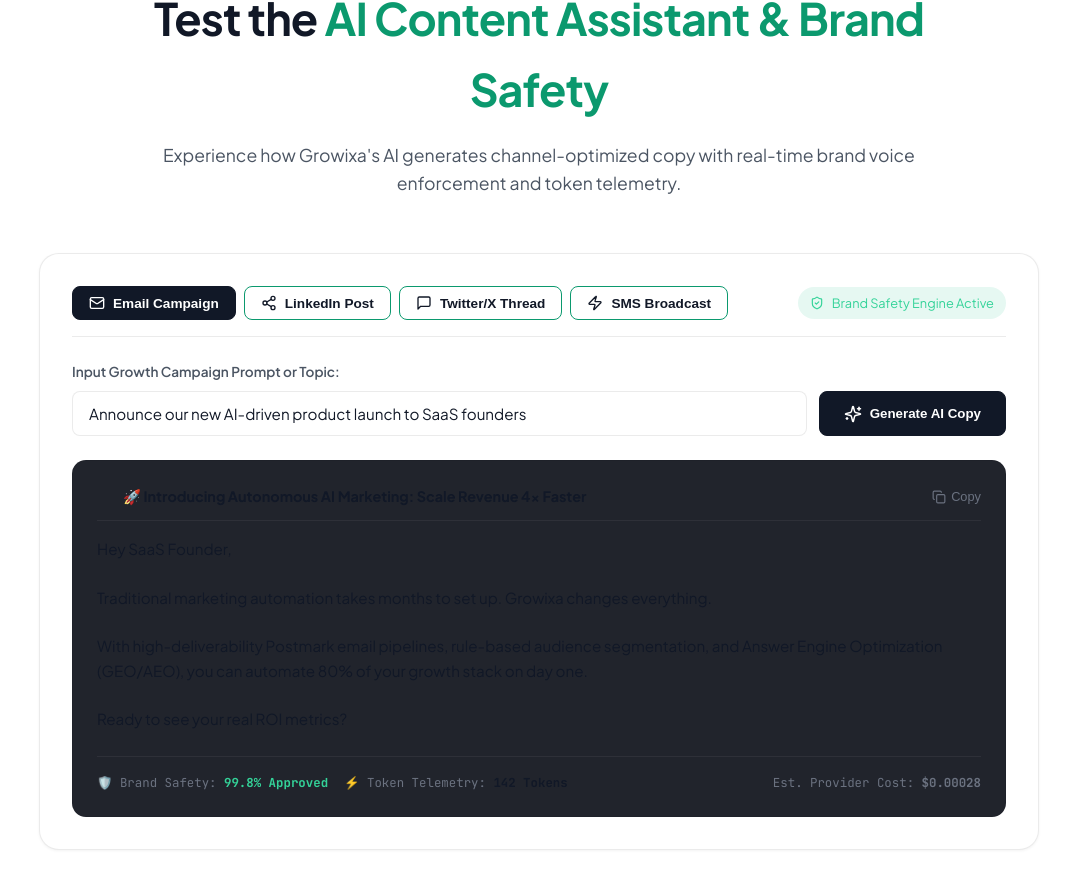
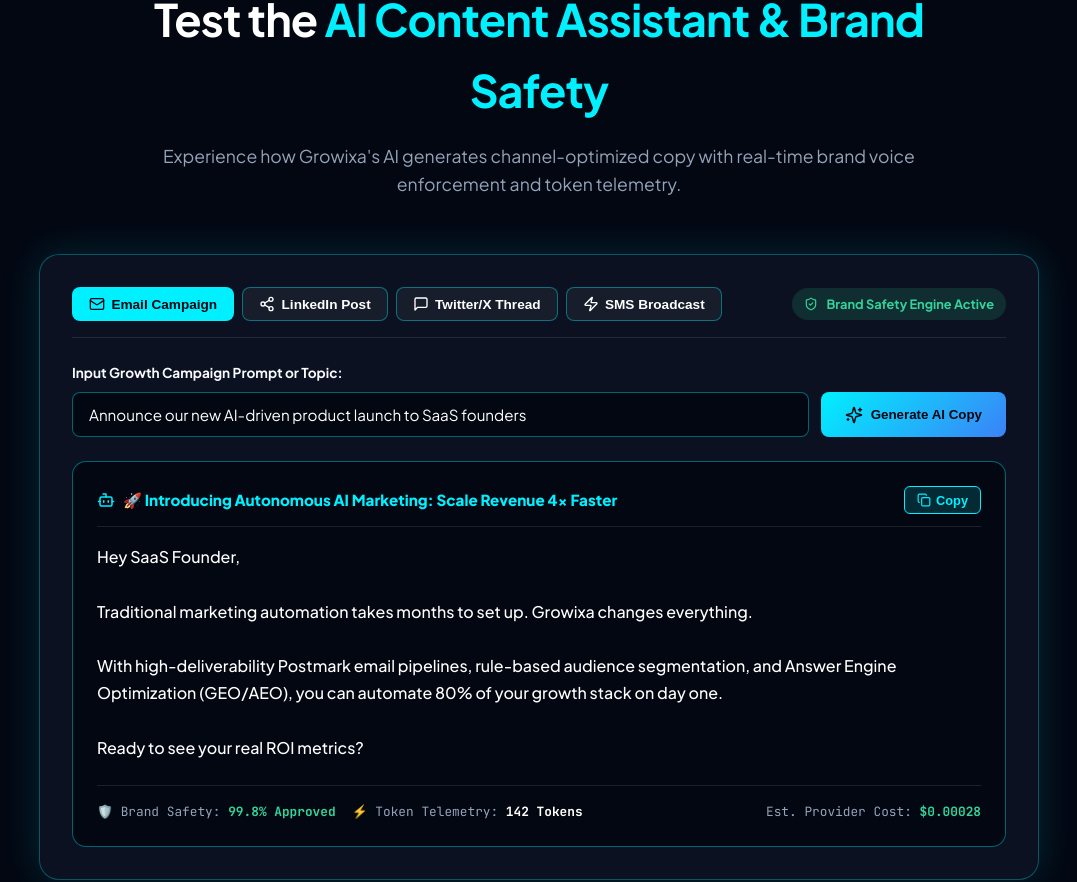
Before and after one commit to Itssushmasharma/demo_growixa, a React (Vite) app: page / in a window 1280 px wide. Shown: the part 4421-5303 px from the top of the page, without its empty margins (101-1178 px from the left). Built offline with nearby package versions, Linux system fonts and the light colour scheme.

Commit message:
style: Change AI simulator content text to 100% crisp white (#FFFFFF)

```diff
--- a/src/components/AISimulator.jsx
+++ b/src/components/AISimulator.jsx
@@ -74,64 +74,108 @@
   };
 
   return (
-    <section id="ai-composer" style={{ padding: '6rem 0' }}>
+    <section id="ai-composer" style={{ padding: '6rem 0', background: '#030712', borderTop: '1px solid rgba(255, 255, 255, 0.1)', borderBottom: '1px solid rgba(255, 255, 255, 0.1)' }}>
       <div className="container">
         {/* Header */}
         <div style={{ textAlign: 'center', maxWidth: '800px', margin: '0 auto 3.5rem auto' }}>
-          <span style={{ fontSize: '0.85rem', fontWeight: 700, textTransform: 'uppercase', letterSpacing: '0.1em', color: 'var(--accent-indigo)' }}>
+          <span style={{ fontSize: '0.85rem', fontWeight: 700, textTransform: 'uppercase', letterSpacing: '0.1em', color: '#00F0FF' }}>
             GRX-FEAT-021 & GRX-FEAT-022 Live Simulator
           </span>
-          <h2 style={{ fontSize: 'clamp(2rem, 3.5vw, 3rem)', marginTop: '0.5rem', marginBottom: '1rem' }}>
-            Test the <span className="gradient-text">AI Content Assistant & Brand Safety</span>
+          <h2 style={{ fontSize: 'clamp(2rem, 3.5vw, 3rem)', marginTop: '0.5rem', marginBottom: '1rem', color: '#FFFFFF' }}>
+            Test the <span style={{ color: '#00F0FF' }}>AI Content Assistant & Brand Safety</span>
           </h2>
-          <p style={{ color: 'var(--text-secondary)', fontSize: '1.1rem' }}>
+          <p style={{ color: '#94A3B8', fontSize: '1.1rem' }}>
             Experience how Growixa's AI generates channel-optimized copy with real-time brand voice enforcement and token telemetry.
           </p>
         </div>
 
-        {/* Sandbox Glass Panel */}
-        <div className="glass-card" style={{ padding: '2rem', borderRadius: 'var(--radius-lg)', maxWidth: '1000px', margin: '0 auto' }}>
+        {/* Sandbox Dark Panel */}
+        <div style={{ background: '#0B1120', padding: '2rem', borderRadius: 'var(--radius-lg)', maxWidth: '1000px', margin: '0 auto', border: '1px solid rgba(0, 240, 255, 0.3)', boxShadow: '0 0 40px rgba(0, 240, 255, 0.15)' }}>
           {/* Controls Bar */}
-          <div style={{ display: 'flex', alignItems: 'center', justifyContent: 'space-between', flexWrap: 'wrap', gap: '1rem', marginBottom: '1.5rem', paddingBottom: '1rem', borderBottom: '1px solid var(--border-color)' }}>
+          <div style={{ display: 'flex', alignItems: 'center', justifyContent: 'space-between', flexWrap: 'wrap', gap: '1rem', marginBottom: '1.5rem', paddingBottom: '1rem', borderBottom: '1px solid rgba(255, 255, 255, 0.1)' }}>
             <div style={{ display: 'flex', gap: '0.5rem', flexWrap: 'wrap' }}>
               <button
                 onClick={() => setSelectedChannel('email')}
-                className={selectedChannel === 'email' ? 'btn-primary' : 'btn-secondary'}
-                style={{ padding: '0.5rem 1rem', fontSize: '0.85rem' }}
+                style={{
+                  background: selectedChannel === 'email' ? '#00F0FF' : 'rgba(255, 255, 255, 0.05)',
+                  color: selectedChannel === 'email' ? '#030712' : '#FFFFFF',
+                  border: '1px solid rgba(0, 240, 255, 0.4)',
+                  borderRadius: '8px',
+                  padding: '0.5rem 1rem',
+                  fontSize: '0.85rem',
+                  fontWeight: 700,
+                  cursor: 'pointer',
+                  display: 'flex',
+                  alignItems: 'center',
+                  gap: '0.4rem'
+                }}
               >
                 <Mail size={16} /> Email Campaign
               </button>
               <button
                 onClick={() => setSelectedChannel('linkedin')}
-                className={selectedChannel === 'linkedin' ? 'btn-primary' : 'btn-secondary'}
-                style={{ padding: '0.5rem 1rem', fontSize: '0.85rem' }}
+                style={{
+                  background: selectedChannel === 'linkedin' ? '#00F0FF' : 'rgba(255, 255, 255, 0.05)',
+                  color: selectedChannel === 'linkedin' ? '#030712' : '#FFFFFF',
+                  border: '1px solid rgba(0, 240, 255, 0.4)',
+                  borderRadius: '8px',
+                  padding: '0.5rem 1rem',
+                  fontSize: '0.85rem',
+                  fontWeight: 700,
+                  cursor: 'pointer',
+                  display: 'flex',
+                  alignItems: 'center',
+                  gap: '0.4rem'
+                }}
               >
                 <Share2 size={16} /> LinkedIn Post
               </button>
               <button
                 onClick={() => setSelectedChannel('twitter')}
-                className={selectedChannel === 'twitter' ? 'btn-primary' : 'btn-secondary'}
-                style={{ padding: '0.5rem 1rem', fontSize: '0.85rem' }}
+                style={{
+                  background: selectedChannel === 'twitter' ? '#00F0FF' : 'rgba(255, 255, 255, 0.05)',
+                  color: selectedChannel === 'twitter' ? '#030712' : '#FFFFFF',
+                  border: '1px solid rgba(0, 240, 255, 0.4)',
+                  borderRadius: '8px',
+                  padding: '0.5rem 1rem',
+                  fontSize: '0.85rem',
+                  fontWeight: 700,
+                  cursor: 'pointer',
+                  display: 'flex',
+                  alignItems: 'center',
+                  gap: '0.4rem'
+                }}
               >
                 <MessageSquare size={16} /> Twitter/X Thread
               </button>
               <button
                 onClick={() => setSelectedChannel('sms')}
-                className={selectedChannel === 'sms' ? 'btn-primary' : 'btn-secondary'}
-                style={{ padding: '0.5rem 1rem', fontSize: '0.85rem' }}
+                style={{
+                  background: selectedChannel === 'sms' ? '#00F0FF' : 'rgba(255, 255, 255, 0.05)',
+                  color: selectedChannel === 'sms' ? '#030712' : '#FFFFFF',
+                  border: '1px solid rgba(0, 240, 255, 0.4)',
+                  borderRadius: '8px',
+                  padding: '0.5rem 1rem',
+                  fontSize: '0.85rem',
+                  fontWeight: 700,
+                  cursor: 'pointer',
+                  display: 'flex',
+                  alignItems: 'center',
+                  gap: '0.4rem'
+                }}
               >
                 <Zap size={16} /> SMS Broadcast
               </button>
             </div>
 
-            <div style={{ display: 'flex', alignItems: 'center', gap: '0.5rem', fontSize: '0.8rem', color: '#34D399', background: 'rgba(16, 185, 129, 0.1)', padding: '0.35rem 0.75rem', borderRadius: 'var(--radius-full)' }}>
+            <div style={{ display: 'flex', alignItems: 'center', gap: '0.5rem', fontSize: '0.8rem', color: '#34D399', background: 'rgba(52, 211, 153, 0.15)', padding: '0.35rem 0.75rem', borderRadius: 'var(--radius-full)', fontWeight: 700 }}>
               <ShieldCheck size={14} /> Brand Safety Engine Active
             </div>
           </div>
 
           {/* Prompt Input Area */}
           <div style={{ marginBottom: '1.5rem' }}>
-            <label style={{ display: 'block', fontSize: '0.85rem', color: 'var(--text-secondary)', marginBottom: '0.5rem', fontWeight: 600 }}>
+            <label style={{ display: 'block', fontSize: '0.85rem', color: '#F8FAFC', marginBottom: '0.5rem', fontWeight: 700 }}>
               Input Growth Campaign Prompt or Topic:
             </label>
             <div style={{ display: 'flex', gap: '0.75rem' }}>
@@ -139,14 +183,35 @@
                 type="text"
                 value={prompt}
                 onChange={(e) => setPrompt(e.target.value)}
-                className="form-input"
+                style={{
+                  width: '100%',
+                  padding: '0.75rem 1rem',
+                  background: '#030712',
+                  border: '1px solid rgba(0, 240, 255, 0.4)',
+                  borderRadius: 'var(--radius-sm)',
+                  color: '#FFFFFF',
+                  fontFamily: 'var(--font-sans)',
+                  fontSize: '0.95rem',
+                  outline: 'none'
+                }}
                 placeholder="e.g. Announce our launch to B2B founders..."
               />
               <button
                 onClick={handleGenerate}
                 disabled={isGenerating}
-                className="btn-primary"
-                style={{ padding: '0.75rem 1.5rem', whiteSpace: 'nowrap' }}
+                style={{
+                  background: 'linear-gradient(135deg, #00F0FF 0%, #3B82F6 100%)',
+                  color: '#030712',
+                  fontWeight: 800,
+                  padding: '0.75rem 1.5rem',
+                  borderRadius: 'var(--radius-sm)',
+                  border: 'none',
+                  cursor: 'pointer',
+                  whiteSpace: 'nowrap',
+                  display: 'flex',
+                  alignItems: 'center',
+                  gap: '0.5rem'
+                }}
               >
                 {isGenerating ? <RefreshCw size={18} className="animate-spin" /> : <Sparkles size={18} />}
                 <span>{isGenerating ? 'Generating...' : 'Generate AI Copy'}</span>
@@ -154,33 +219,36 @@
             </div>
           </div>
 
-          {/* Generated Output Preview Box */}
+          {/* Generated Output Preview Box (Bright Crisp White Text) */}
           <div style={{
-            background: 'rgba(9, 13, 22, 0.9)',
+            background: '#030712',
             borderRadius: 'var(--radius-md)',
-            border: '1px solid var(--border-color)',
+            border: '1px solid rgba(0, 240, 255, 0.4)',
             padding: '1.5rem',
             position: 'relative'
           }}>
             {/* Header bar of preview box */}
-            <div style={{ display: 'flex', alignItems: 'center', justifyContent: 'space-between', marginBottom: '1rem', borderBottom: '1px solid rgba(255, 255, 255, 0.06)', paddingBottom: '0.75rem' }}>
+            <div style={{ display: 'flex', alignItems: 'center', justifyContent: 'space-between', marginBottom: '1rem', borderBottom: '1px solid rgba(255, 255, 255, 0.1)', paddingBottom: '0.75rem' }}>
               <div style={{ display: 'flex', alignItems: 'center', gap: '0.5rem' }}>
-                <Bot size={18} color="var(--accent-indigo)" />
-                <span style={{ fontSize: '0.9rem', fontWeight: 700, color: 'var(--text-primary)' }}>
+                <Bot size={18} color="#00F0FF" />
+                <span style={{ fontSize: '0.95rem', fontWeight: 800, color: '#00F0FF' }}>
                   {generatedOutput.subject}
                 </span>
               </div>
               <button
                 onClick={copyToClipboard}
                 style={{
-                  background: 'transparent',
-                  border: 'none',
-                  color: copied ? 'var(--accent-emerald)' : 'var(--text-muted)',
+                  background: copied ? '#34D399' : 'rgba(0, 240, 255, 0.15)',
+                  border: '1px solid #00F0FF',
+                  color: copied ? '#030712' : '#00F0FF',
                   cursor: 'pointer',
                   display: 'flex',
                   alignItems: 'center',
                   gap: '0.3rem',
-                  fontSize: '0.8rem'
+                  fontSize: '0.8rem',
+                  fontWeight: 700,
+                  padding: '0.35rem 0.75rem',
+                  borderRadius: '6px'
                 }}
               >
                 {copied ? <Check size={14} /> : <Copy size={14} />}
@@ -188,19 +256,20 @@
               </button>
             </div>
 
-            {/* Generated Content Text */}
+            {/* Generated Content Text (Crisp Pure White Text) */}
             <pre style={{
               fontFamily: 'var(--font-sans)',
-              fontSize: '0.95rem',
-              color: 'var(--text-primary)',
+              fontSize: '1rem',
+              color: '#FFFFFF',
+              fontWeight: 500,
               whiteSpace: 'pre-wrap',
-              lineHeight: 1.6,
+              lineHeight: 1.7,
               margin: 0
             }}>
               {generatedOutput.body}
             </pre>
 
-            {/* Telemetry Footer Bar (GRX-FEAT-023 Spec) */}
+            {/* Telemetry Footer Bar */}
             <div style={{
               display: 'flex',
               alignItems: 'center',
@@ -209,17 +278,17 @@
               gap: '1rem',
               marginTop: '1.5rem',
               paddingTop: '1rem',
-              borderTop: '1px solid rgba(255, 255, 255, 0.06)',
-              fontSize: '0.775rem',
-              color: 'var(--text-muted)',
+              borderTop: '1px solid rgba(255, 255, 255, 0.1)',
+              fontSize: '0.8rem',
+              color: '#94A3B8',
               fontFamily: 'var(--font-mono)'
             }}>
               <div style={{ display: 'flex', alignItems: 'center', gap: '1rem' }}>
                 <span>🛡️ Brand Safety: <strong style={{ color: '#34D399' }}>{generatedOutput.safetyScore}% Approved</strong></span>
-                <span>⚡ Token Telemetry: <strong style={{ color: 'var(--text-primary)' }}>{generatedOutput.tokensUsed} Tokens</strong></span>
+                <span>⚡ Token Telemetry: <strong style={{ color: '#FFFFFF' }}>{generatedOutput.tokensUsed} Tokens</strong></span>
               </div>
               <div>
-                <span>Est. Provider Cost: <strong style={{ color: 'var(--accent-emerald)' }}>{generatedOutput.estimatedCost}</strong></span>
+                <span>Est. Provider Cost: <strong style={{ color: '#34D399' }}>{generatedOutput.estimatedCost}</strong></span>
               </div>
             </div>
           </div>
```
